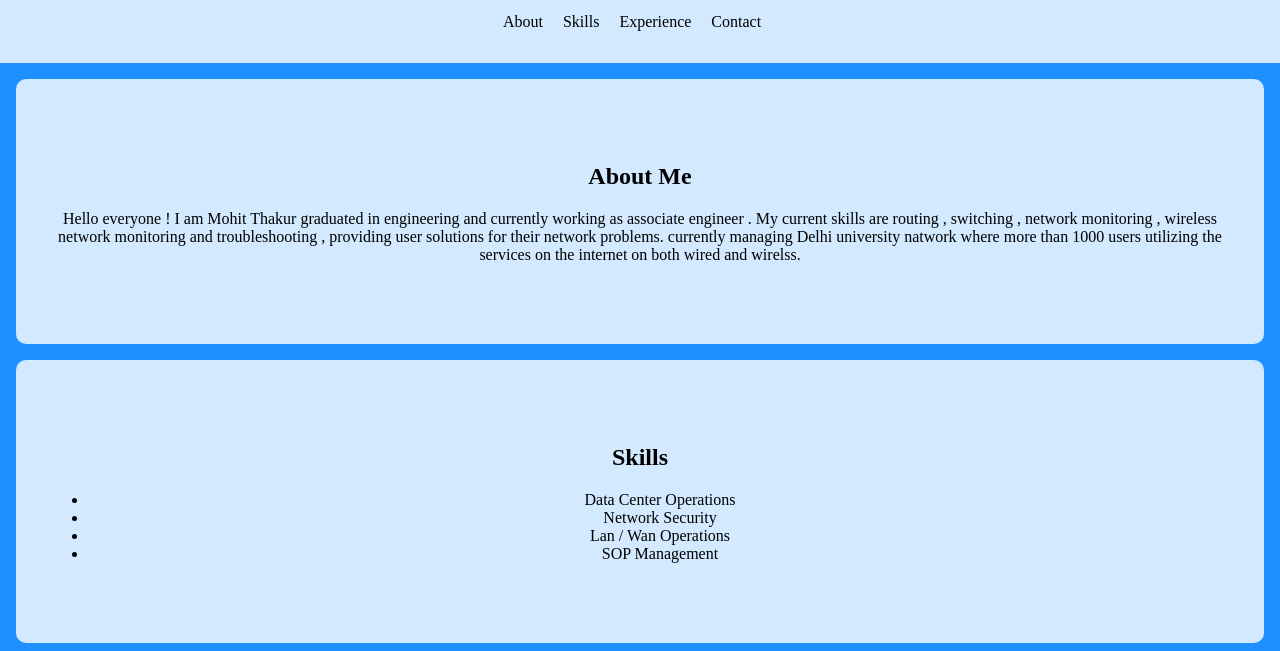
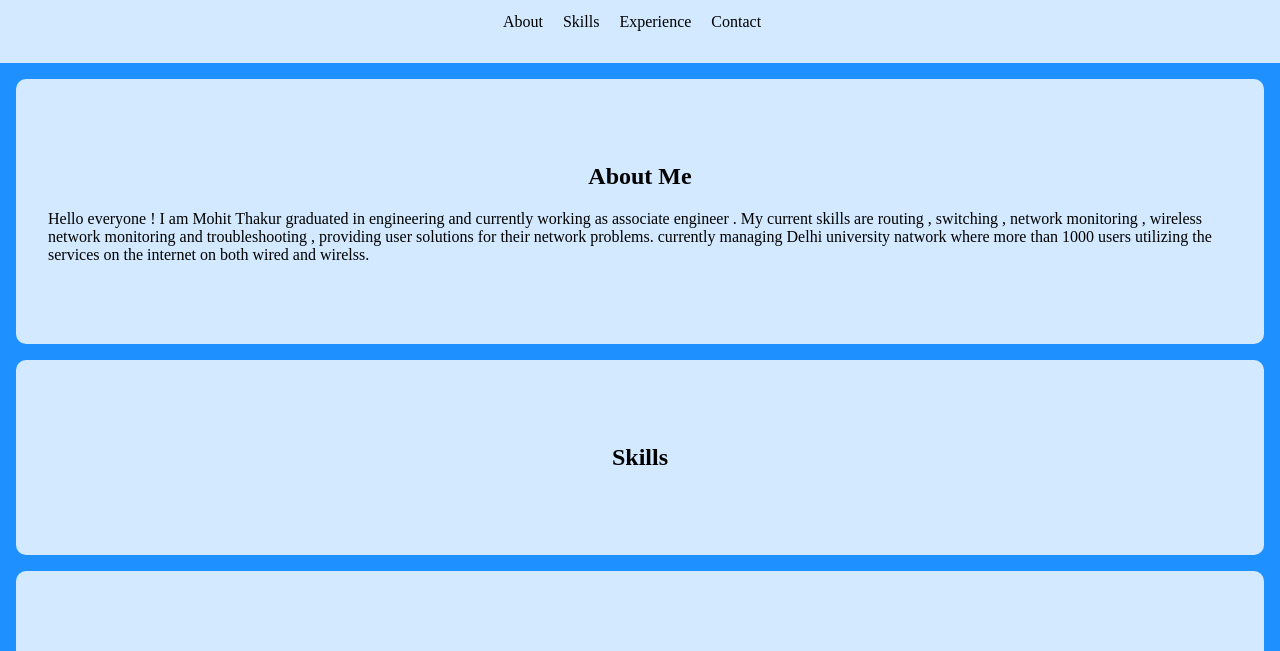
Before and after one commit to Mohiit77492/Mohiit77492.github.io, a plain HTML site: page index.html in a window 1280 px wide. Both pictures are taken after a click on the element "About Me". Shown: the part 133-784 px from the top of the page. Drawn offline with Linux system fonts and the light colour scheme.

Commit message:
Update styles.css

```diff
--- a/styles.css
+++ b/styles.css
@@ -39,6 +39,13 @@ nav ul li a {
     background-color: rgba(255, 255, 255, 0.8); /* Slightly transparent background for sections */
     margin: 1rem;
     border-radius: 10px;
+    cursor: pointer;
+}
+
+.sub-content {
+    display: none; /* Hide sub-content by default */
+    text-align: left;
+    margin-top: 1rem;
 }
 
 footer {
```
